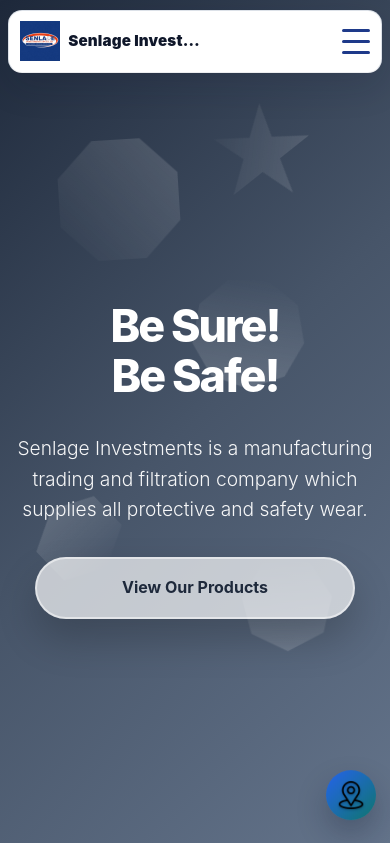
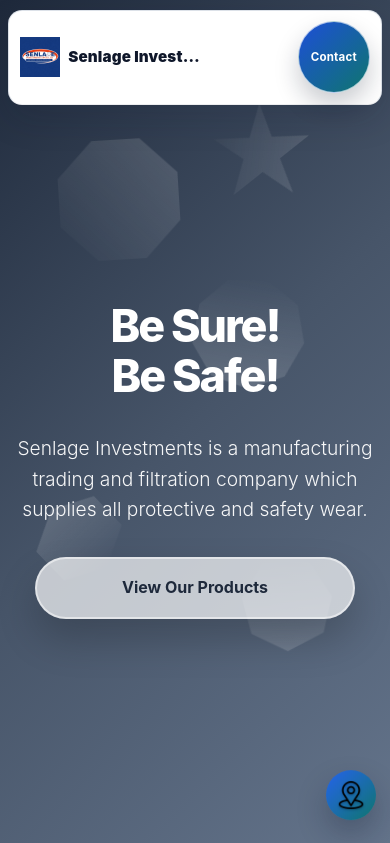
Before and after one commit to Ghost-Coder23/senlage, a Django app: page / in a window 390 px wide. Shown: the top 843 px of the page. Run offline with Django 4.2, Linux system fonts and the light colour scheme.

Commit message:
`Refactor mobile menu and contact link in navigation bar`

```diff
--- a/static/css/tooplate-strategic-style.css
+++ b/static/css/tooplate-strategic-style.css
@@ -148,19 +148,29 @@ video {
 	box-shadow: 0 8px 18px rgba(29, 78, 216, 0.28);
 }
 
-.mobile-menu {
+.mobile-contact-link {
 	display: none;
-	flex-direction: column;
-	cursor: pointer;
-}
-
-.mobile-menu span {
-	width: 28px;
-	height: 3px;
-	background: #1e3a8a;
-	margin: 4px 0;
-	transition: 0.3s;
-	border-radius: 2px;
+	text-decoration: none;
+	width: 72px;
+	height: 72px;
+	border-radius: 50%;
+	align-items: center;
+	justify-content: center;
+	text-align: center;
+	font-size: 0.72rem;
+	font-weight: 700;
+	line-height: 1.1;
+	letter-spacing: 0.02em;
+	color: #ffffff;
+	background: linear-gradient(135deg, #1d4ed8, #0f766e);
+	border: 1px solid rgba(255, 255, 255, 0.65);
+	box-shadow: 0 12px 24px rgba(15, 23, 42, 0.22);
+	transition: transform 0.2s ease, box-shadow 0.2s ease;
+}
+
+.mobile-contact-link:hover {
+	transform: translateY(-2px);
+	box-shadow: 0 16px 28px rgba(15, 23, 42, 0.28);
 }
 
 /* Hero Section */
@@ -1182,7 +1192,7 @@ video {
 		padding: 0.65rem 0.9rem;
 	}
 
-	.mobile-menu {
+	.mobile-contact-link {
 		display: flex;
 	}
 
--- a/templates/pages/home.html
+++ b/templates/pages/home.html
@@ -27,11 +27,7 @@
                 <li><a href="#about">About</a></li>
                 <li><a href="#contact">Contact</a></li>
             </ul>
-            <div class="mobile-menu">
-                <span></span>
-                <span></span>
-                <span></span>
-            </div>
+            <a href="#contact" class="mobile-contact-link" aria-label="Contact">Contact</a>
         </div>
     </nav>
 
--- a/templates/pages/products.html
+++ b/templates/pages/products.html
@@ -38,11 +38,7 @@
                 <li><a href="{% url 'home' %}#about">About</a></li>
                 <li><a href="{% url 'home' %}#contact">Contact</a></li>
             </ul>
-            <div class="mobile-menu">
-                <span></span>
-                <span></span>
-                <span></span>
-            </div>
+            <a href="{% url 'home' %}#contact" class="mobile-contact-link" aria-label="Contact">Contact</a>
         </div>
     </nav>
 
```
Also changed, not shown: templates/pages/product_detail.html (+2 -5 lines), 1 other file.
